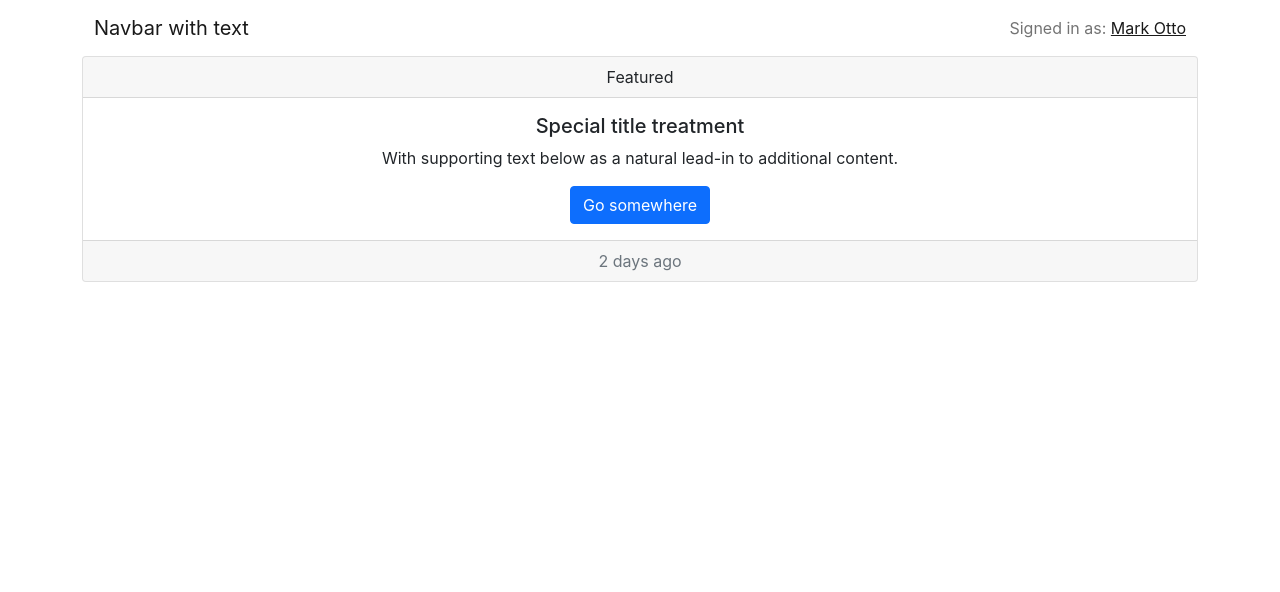
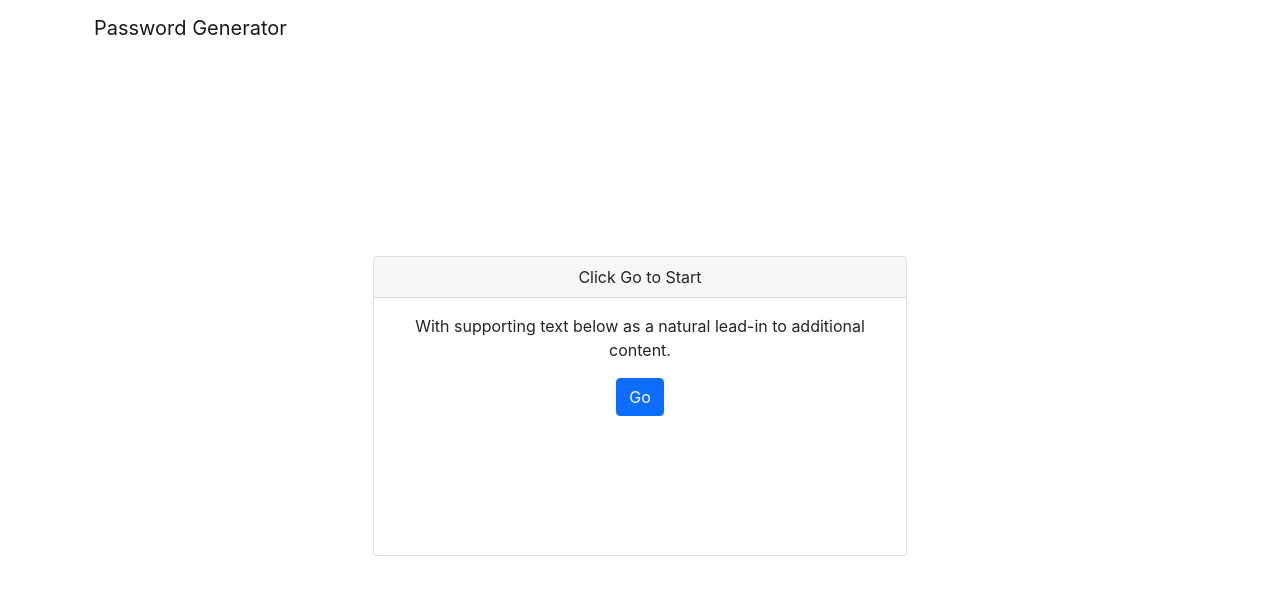
Before and after one commit to algmoreno/passwordgen-react, a React (Create React App) app: page / in a window 1280 px wide. Shown: the top 592 px of the page. Built offline with nearby package versions, Linux system fonts and the light colour scheme.

Commit message:
adding styles

```diff
--- a/src/components/Generator/index.js
+++ b/src/components/Generator/index.js
@@ -4,17 +4,23 @@ import Button from 'react-bootstrap/Button';
 
 function Generator() {
   return (
-    <Card className="text-center">
-      <Card.Header>Featured</Card.Header>
+    <div class='container'>
+      <div class='row align-items-end'>
+        <div class='col-3'></div>
+        <div class='col-6'>
+          <Card className="text-center gen-card">
+            <Card.Header>Click Go to Start</Card.Header>
             <Card.Body>
-        <Card.Title>Special title treatment</Card.Title>
               <Card.Text>
                 With supporting text below as a natural lead-in to additional content.
               </Card.Text>
-        <Button variant="primary">Go somewhere</Button>
+              <Button variant="primary">Go</Button>
             </Card.Body>
-      <Card.Footer className="text-muted">2 days ago</Card.Footer>
           </Card>
+        </div>
+        <div class= 'col-3'></div>
+      </div>
+    </div>
   )
 }
 
--- a/src/components/Title/index.js
+++ b/src/components/Title/index.js
@@ -5,14 +5,9 @@ import Container from 'react-bootstrap/Container';
 function Title() {
   return (
     <Navbar>
-      <Container>
-        <Navbar.Brand href="#home">Navbar with text</Navbar.Brand>
+      <Container className='head-container'>
+        <Navbar.Brand className='head' href="#home">Password Generator</Navbar.Brand>
         <Navbar.Toggle />
-        <Navbar.Collapse className="justify-content-end">
-          <Navbar.Text>
-            Signed in as: <a href="#login">Mark Otto</a>
-          </Navbar.Text>
-        </Navbar.Collapse>
       </Container>
     </Navbar>
   )
--- a/src/index.css
+++ b/src/index.css
@@ -11,3 +11,17 @@ code {
   font-family: source-code-pro, Menlo, Monaco, Consolas, 'Courier New',
     monospace;
 }
+
+.head-container {
+  font-size: larger;
+}
+
+.container {
+  margin: auto;
+  justify-content: center;
+}
+
+.gen-card {
+  height: 300px;
+  margin-top: 200px;
+}
```
Lines whose indentation alone changed are shown as unchanged.
